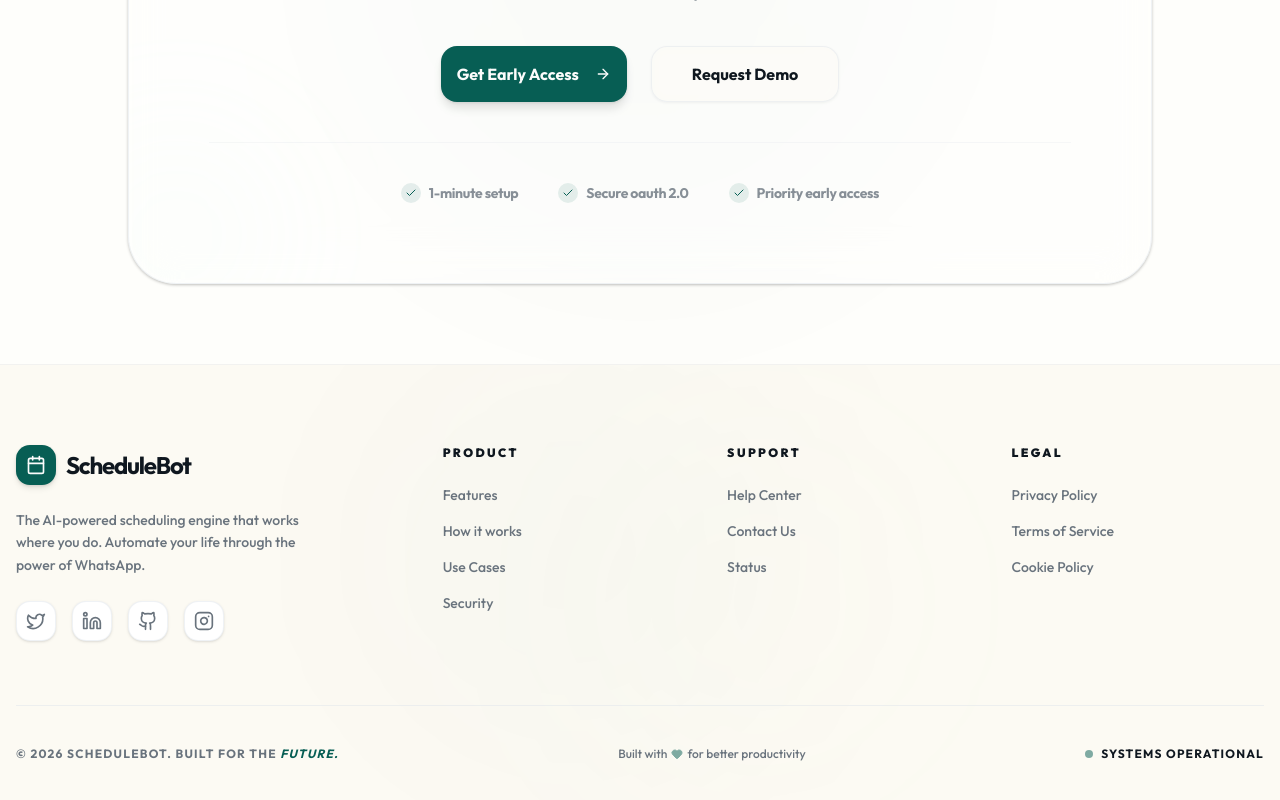
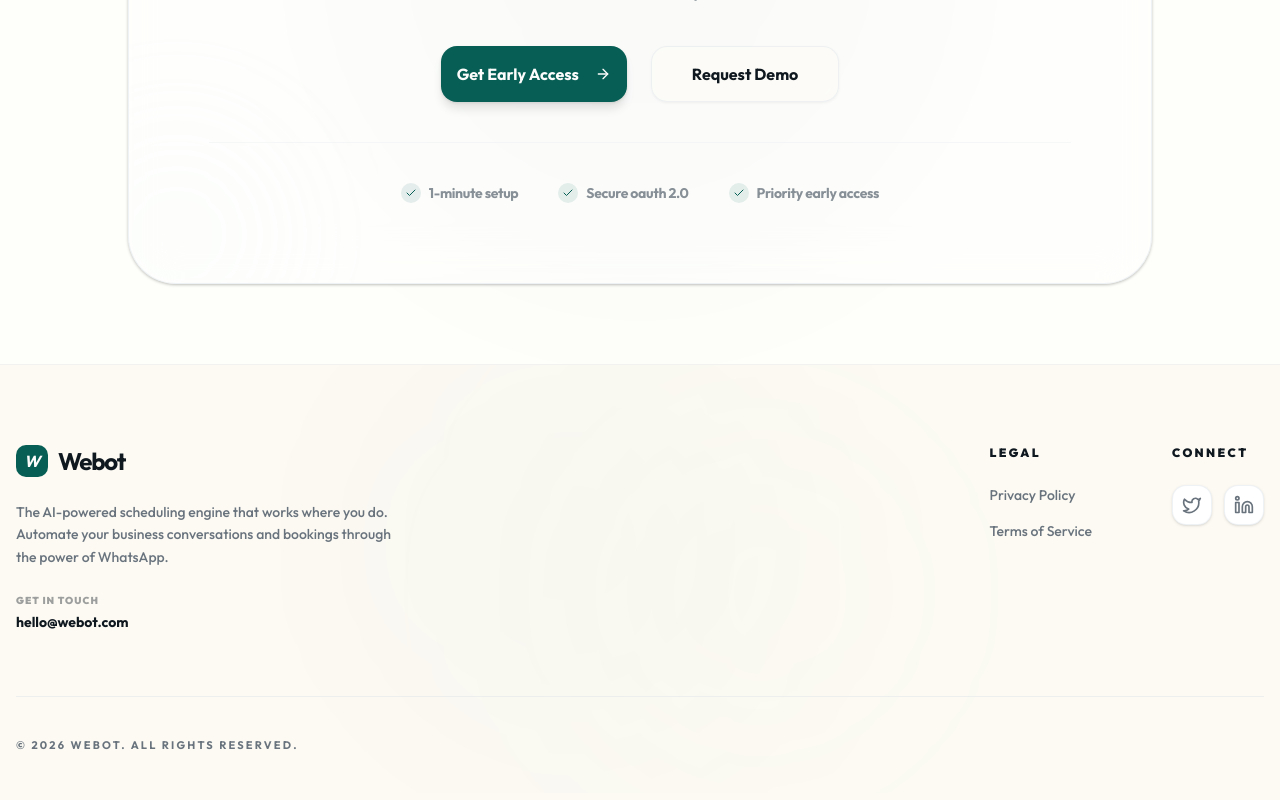
Before and after one commit to Lordevs/webot-frontend, a Next.js app: page / in a window 1280 px wide. Shown: the part 9681-10481 px from the top of the page. Built offline with nearby package versions, Linux system fonts and the light colour scheme.

Commit message:
feat: Add a new `Footer` component with legal links, contact information, and social media icons.

```diff
--- a/src/components/home/footer.tsx
+++ b/src/components/home/footer.tsx
@@ -13,23 +13,13 @@ import {
 import { Separator } from "@/components/ui/separator";
 
 const footerLinks = {
-  product: [
-    { name: "Features", href: "#" },
-    { name: "How it works", href: "#how-it-works" },
-    { name: "Use Cases", href: "#use-cases" },
-    { name: "Security", href: "#security" },
-  ],
   legal: [
     { name: "Privacy Policy", href: "#" },
     { name: "Terms of Service", href: "#" },
-    { name: "Cookie Policy", href: "#" },
-  ],
-  support: [
-    { name: "Help Center", href: "#" },
-    { name: "Contact Us", href: "#" },
-    { name: "Status", href: "#" },
   ],
 };
+
+const CONTACT_EMAIL = "hello@webot.com";
 
 const Footer = () => {
   return (
@@ -43,18 +33,18 @@ const Footer = () => {
       <div className="container mx-auto px-4 relative z-10">
         <div className="grid grid-cols-1 md:grid-cols-2 lg:grid-cols-12 gap-12 lg:gap-8 mb-16">
           {/* Brand Column */}
-          <div className="lg:col-span-4 space-y-6">
+          <div className="lg:col-span-6 space-y-6">
             <motion.div
               initial={{ opacity: 0, x: -20 }}
               whileInView={{ opacity: 1, x: 0 }}
               viewport={{ once: true }}
               className="flex items-center gap-2.5">
-              <div className="w-10 h-10 rounded-xl bg-primary flex items-center justify-center shadow-lg shadow-primary/20">
-                <Calendar className="w-5 h-5 text-primary-foreground" />
+              <div className="w-8 h-8 rounded-lg bg-primary flex items-center justify-center group-hover:scale-110 transition-transform">
+                <span className="text-primary-foreground font-bold italic">
+                  W
+                </span>
               </div>
-              <span className="font-bold text-2xl tracking-tighter">
-                ScheduleBot
-              </span>
+              <span className="font-bold text-2xl tracking-tighter">Webot</span>
             </motion.div>
 
             <motion.p
@@ -62,37 +52,47 @@ const Footer = () => {
               whileInView={{ opacity: 1, y: 0 }}
               viewport={{ once: true }}
               transition={{ delay: 0.1 }}
-              className="text-muted-foreground text-sm font-medium leading-relaxed max-w-xs">
+              className="text-muted-foreground text-sm font-medium leading-relaxed max-w-sm">
               The AI-powered scheduling engine that works where you do. Automate
-              your life through the power of WhatsApp.
+              your business conversations and bookings through the power of
+              WhatsApp.
             </motion.p>
 
             <motion.div
-              initial={{ opacity: 0, scale: 0.9 }}
-              whileInView={{ opacity: 1, scale: 1 }}
+              initial={{ opacity: 0, y: 10 }}
+              whileInView={{ opacity: 1, y: 0 }}
               viewport={{ once: true }}
               transition={{ delay: 0.2 }}
-              className="flex items-center gap-4">
-              <SocialIcon icon={Twitter} />
-              <SocialIcon icon={Linkedin} />
-              <SocialIcon icon={Github} />
-              <SocialIcon icon={Instagram} />
+              className="flex flex-col gap-1">
+              <span className="text-[10px] font-black uppercase tracking-widest text-foreground/40">
+                Get in touch
+              </span>
+              <a
+                href={`mailto:${CONTACT_EMAIL}`}
+                className="text-sm font-bold text-foreground hover:text-primary transition-colors">
+                {CONTACT_EMAIL}
+              </a>
             </motion.div>
           </div>
 
           {/* Links Columns */}
-          <div className="lg:col-span-8 grid grid-cols-2 sm:grid-cols-3 gap-8">
-            <LinkGroup
-              title="Product"
-              links={footerLinks.product}
-              delay={0.3}
-            />
-            <LinkGroup
-              title="Support"
-              links={footerLinks.support}
-              delay={0.4}
-            />
-            <LinkGroup title="Legal" links={footerLinks.legal} delay={0.5} />
+          <div className="lg:col-span-6 flex md:justify-end gap-16">
+            <LinkGroup title="Legal" links={footerLinks.legal} delay={0.3} />
+
+            <motion.div
+              initial={{ opacity: 0, y: 20 }}
+              whileInView={{ opacity: 1, y: 0 }}
+              viewport={{ once: true }}
+              transition={{ delay: 0.4 }}
+              className="space-y-6">
+              <h4 className="text-xs font-black uppercase tracking-[0.2em] text-foreground">
+                Connect
+              </h4>
+              <div className="flex items-center gap-3">
+                <SocialIcon icon={Twitter} />
+                <SocialIcon icon={Linkedin} />
+              </div>
+            </motion.div>
           </div>
         </div>
 
@@ -111,33 +111,9 @@ const Footer = () => {
             initial={{ opacity: 0 }}
             whileInView={{ opacity: 1 }}
             viewport={{ once: true }}
-            className="text-muted-foreground text-xs font-bold tracking-widest uppercase">
-            &copy; 2026 ScheduleBot. Built for the{" "}
-            <span className="text-primary italic">future.</span>
+            className="text-muted-foreground text-[11px] font-bold tracking-[0.2em] uppercase">
+            &copy; {new Date().getFullYear()} Webot. All rights reserved.
           </motion.p>
-
-          <motion.div
-            initial={{ opacity: 0 }}
-            whileInView={{ opacity: 1 }}
-            viewport={{ once: true }}
-            className="flex items-center gap-1 text-xs text-muted-foreground font-medium">
-            Built with{" "}
-            <Heart className="w-3 h-3 text-primary fill-primary animate-pulse" />{" "}
-            for better productivity
-          </motion.div>
-
-          <motion.div
-            initial={{ opacity: 0 }}
-            whileInView={{ opacity: 1 }}
-            viewport={{ once: true }}
-            className="flex items-center gap-6">
-            <div className="flex items-center gap-2 group cursor-pointer">
-              <div className="w-2 h-2 rounded-full bg-primary animate-pulse" />
-              <span className="text-xs font-bold text-foreground group-hover:text-primary transition-colors uppercase tracking-widest">
-                Systems Operational
-              </span>
-            </div>
-          </motion.div>
         </div>
       </div>
     </footer>
```
